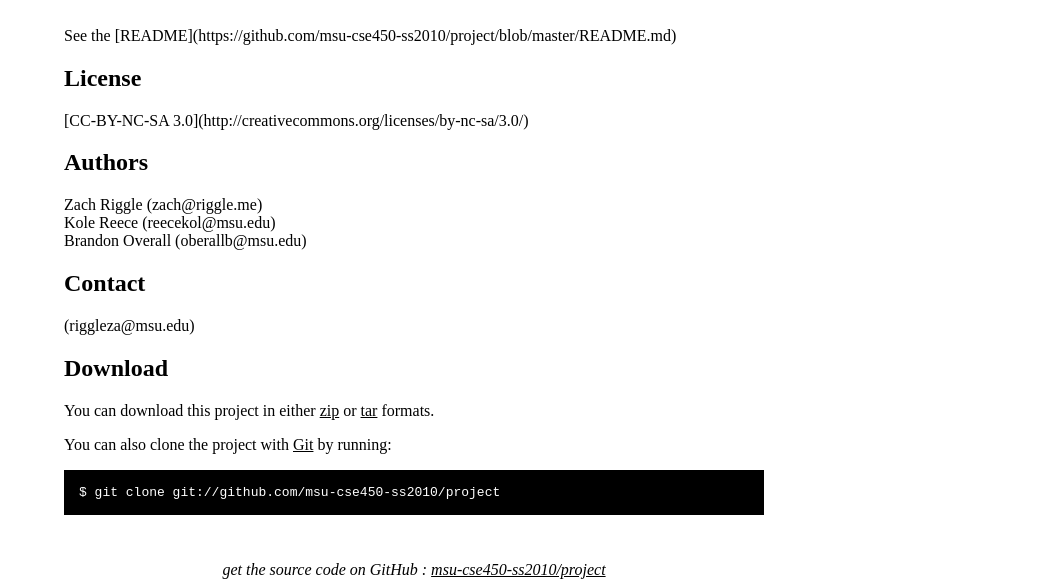
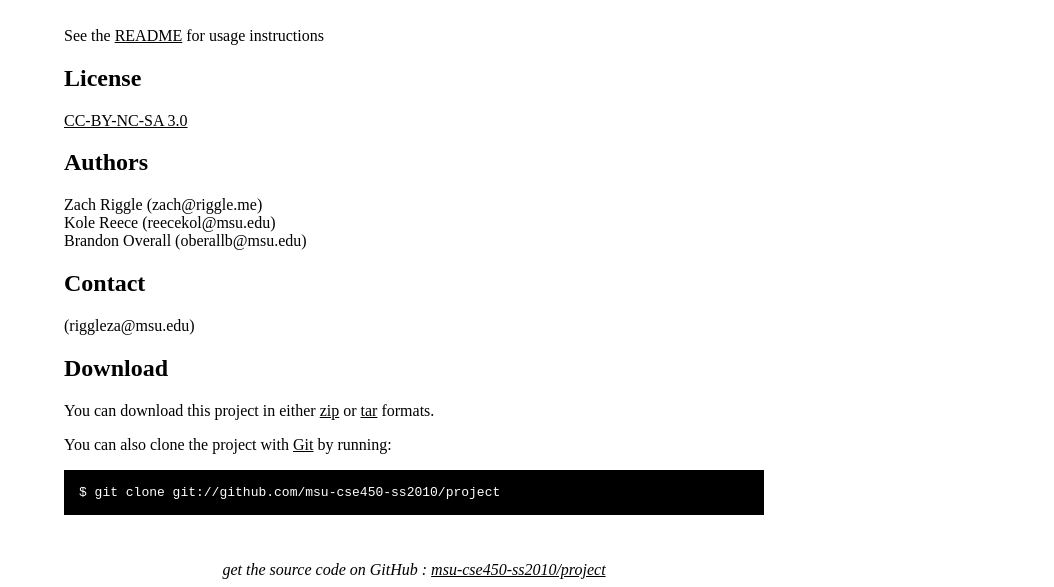
Before and after one commit to msu-cse/MSU-CSE450-Logo-Java-Interpreter---Compiler, a plain HTML site: page index.html in a window 1280 px wide. Shown: the part 306-893 px from the top of the page, without its empty margins (226-1280 px from the left). Drawn offline with Linux system fonts and the light colour scheme.

Commit message:
Fixed links

```diff
--- a/index.html
+++ b/index.html
@@ -52,8 +52,8 @@
       Michigan State University's CSE 450 Coursework for Spring 2011
     </div>
 
-    <p>See the [README](https://github.com/msu-cse450-ss2010/project/blob/master/README.md)</p><h2>License</h2>
-<p>[CC-BY-NC-SA 3.0](http://creativecommons.org/licenses/by-nc-sa/3.0/)</p>
+    <p>See the <a href="https://github.com/msu-cse450-ss2010/project/#readme">README</a> for usage instructions</p><h2>License</h2>
+<p><a href="http://creativecommons.org/licenses/by-nc-sa/3.0/">CC-BY-NC-SA 3.0</a></p>
 <h2>Authors</h2>
 <p>Zach Riggle (zach@riggle.me)
 <br/>Kole Reece (reecekol@msu.edu)
```
